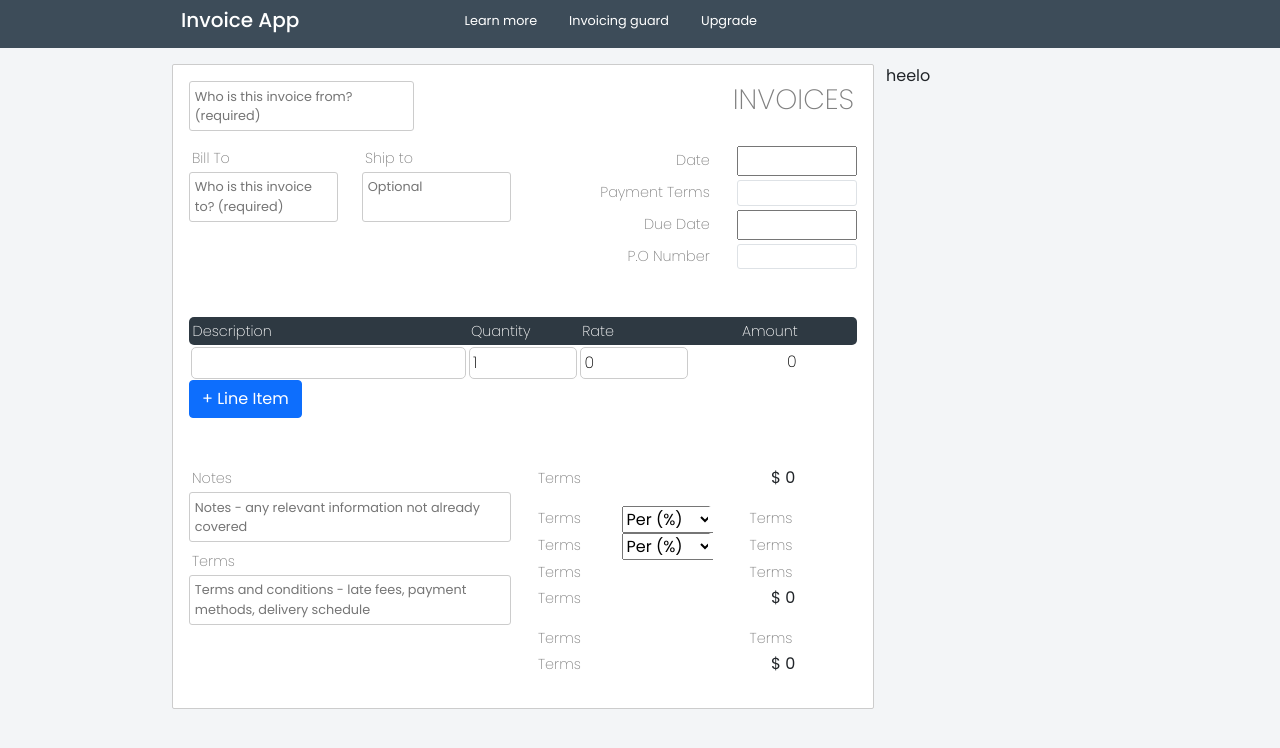
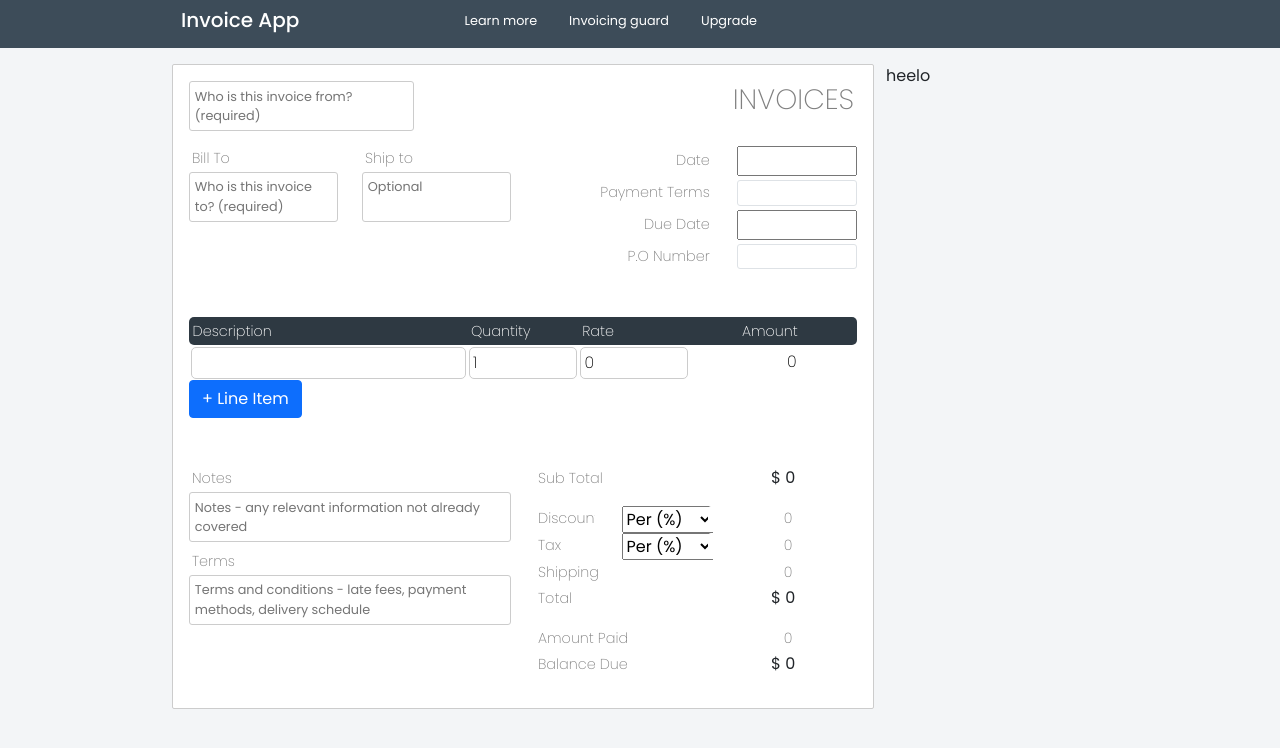
Before and after one commit to jeffkojobans5/invoice-app, a React (Create React App) app: page / in a window 1280 px wide. Shown: the top 748 px of the page. Built offline with nearby package versions, Linux system fonts and the light colour scheme.

Commit message:
align subtotals

```diff
--- a/src/components/NotesTotal.js
+++ b/src/components/NotesTotal.js
@@ -48,8 +48,8 @@ function NotesTotal () {
                             <Inputs
                                     type="text"
                                     className="input-placeholders-small"
-                                    name = "terms"
-                                    value = { inputFields.terms}
+                                    name = "subTotalValue"
+                                    value = { inputFields.subTotalValue}
                                     onChange = { (e)=>updateOtherFields(e) }
                                 />
                         </div>
@@ -64,8 +64,8 @@ function NotesTotal () {
                             <Inputs
                                     type="text"
                                     className="input-placeholders-small"
-                                    name = "terms"
-                                    value = { inputFields.terms}
+                                    name = "discountValue"
+                                    value = { inputFields.discountValue}
                                     onChange = { (e)=>updateOtherFields(e) }
                                 />
                         </div>
@@ -82,8 +82,8 @@ function NotesTotal () {
                                 <Inputs
                                     type="text"
                                     className="input-placeholders-small text-end"
-                                    name = "terms"
-                                    value = { inputFields.terms}
+                                    name = "discount"
+                                    value = { inputFields.discount}
                                     onChange = { (e)=>updateOtherFields(e) }
                                 />
                         </div>
@@ -95,8 +95,8 @@ function NotesTotal () {
                             <Inputs
                                     type="text"
                                     className="input-placeholders-small"
-                                    name = "terms"
-                                    value = { inputFields.terms}
+                                    name = "taxValue"
+                                    value = { inputFields.taxValue}
                                     onChange = { (e)=>updateOtherFields(e) }
                                 />
                         </div>
@@ -113,8 +113,8 @@ function NotesTotal () {
                                 <Inputs
                                     type="text"
                                     className="input-placeholders-small text-end"
-                                    name = "terms"
-                                    value = { inputFields.terms}
+                                    name = "tax"
+                                    value = { inputFields.tax}
                                     onChange = { (e)=>updateOtherFields(e) }
                                 />
                         </div>
@@ -126,8 +126,8 @@ function NotesTotal () {
                             <Inputs
                                     type="text"
                                     className="input-placeholders-small"
-                                    name = "terms"
-                                    value = { inputFields.terms}
+                                    name = "shippingValue"
+                                    value = { inputFields.shippingValue}
                                     onChange = { (e)=>updateOtherFields(e) }
                                 />
                         </div>
@@ -135,8 +135,8 @@ function NotesTotal () {
                             <Inputs
                                     type="text"
                                     className="input-placeholders-small text-end"
-                                    name = "terms"
-                                    value = { inputFields.terms}
+                                    name = "shipping"
+                                    value = { inputFields.shipping}
                                     onChange = { (e)=>updateOtherFields(e) }
                                 />
                         </div>
@@ -149,13 +149,13 @@ function NotesTotal () {
                             <Inputs
                                     type="text"
                                     className="input-placeholders-small"
-                                    name = "terms"
-                                    value = { inputFields.terms}
+                                    name = "total"
+                                    value = { inputFields.total}
                                     onChange = { (e)=>updateOtherFields(e) }
                                 />
                         </div>
                         <div className="col-md-6 subtotal">
-                            <p className="text-end"> $ { inputFields.subTotal } </p>
+                            <p className="text-end"> $ { inputFields.totalValue } </p>
                         </div>
                     </div>
 
@@ -166,8 +166,8 @@ function NotesTotal () {
                             <Inputs
                                     type="text"
                                     className="input-placeholders-small"
-                                    name = "terms"
-                                    value = { inputFields.terms}
+                                    name = "amountPaidValue"
+                                    value = { inputFields.amountPaidValue}
                                     onChange = { (e)=>updateOtherFields(e) }
                                 />
                         </div>
@@ -175,8 +175,8 @@ function NotesTotal () {
                             <Inputs
                                     type="text"
                                     className="input-placeholders-small text-end"
-                                    name = "terms"
-                                    value = { inputFields.terms}
+                                    name = "amountPaid"
+                                    value = { inputFields.amountPaid}
                                     onChange = { (e)=>updateOtherFields(e) }
                                 />
                         </div>
@@ -189,13 +189,13 @@ function NotesTotal () {
                             <Inputs
                                     type="text"
                                     className="input-placeholders-small"
-                                    name = "terms"
-                                    value = { inputFields.terms}
+                                    name = "balanceDueValue"
+                                    value = { inputFields.balanceDueValue}
                                     onChange = { (e)=>updateOtherFields(e) }
                                 />
                         </div>
                         <div className="col-md-6 subtotal">
-                            <p className="text-end"> $ { inputFields.subTotal } </p>
+                            <p className="text-end"> $ { inputFields.balanceDue } </p>
                         </div>
                     </div>
 
--- a/src/contexts/invoiceContext.js
+++ b/src/contexts/invoiceContext.js
@@ -30,7 +30,20 @@ export function InvoiceProvider ( {children} ) {
                 noteValue : "",
                 terms : "Terms",
                 termsValue : "",
+                subTotalValue : "Sub Total",
                 subTotal : 0,
+                taxValue : "Tax",
+                tax : 0,
+                discountValue : "Discount",
+                discount: 0,
+                amountPaidValue : "Amount Paid",
+                amountPaid : 0,
+                shippingValue: "Shipping",
+                shipping : 0,
+                total: "Total",
+                totalValue : 0,
+                balanceDueValue: "Balance Due",
+                balanceDue: 0,
                 fieldDetails :  [{ id: uuidv4(), description : '' , quantity : 1 , rate : 0 , total : 0 }] ,
             }
         )
```
